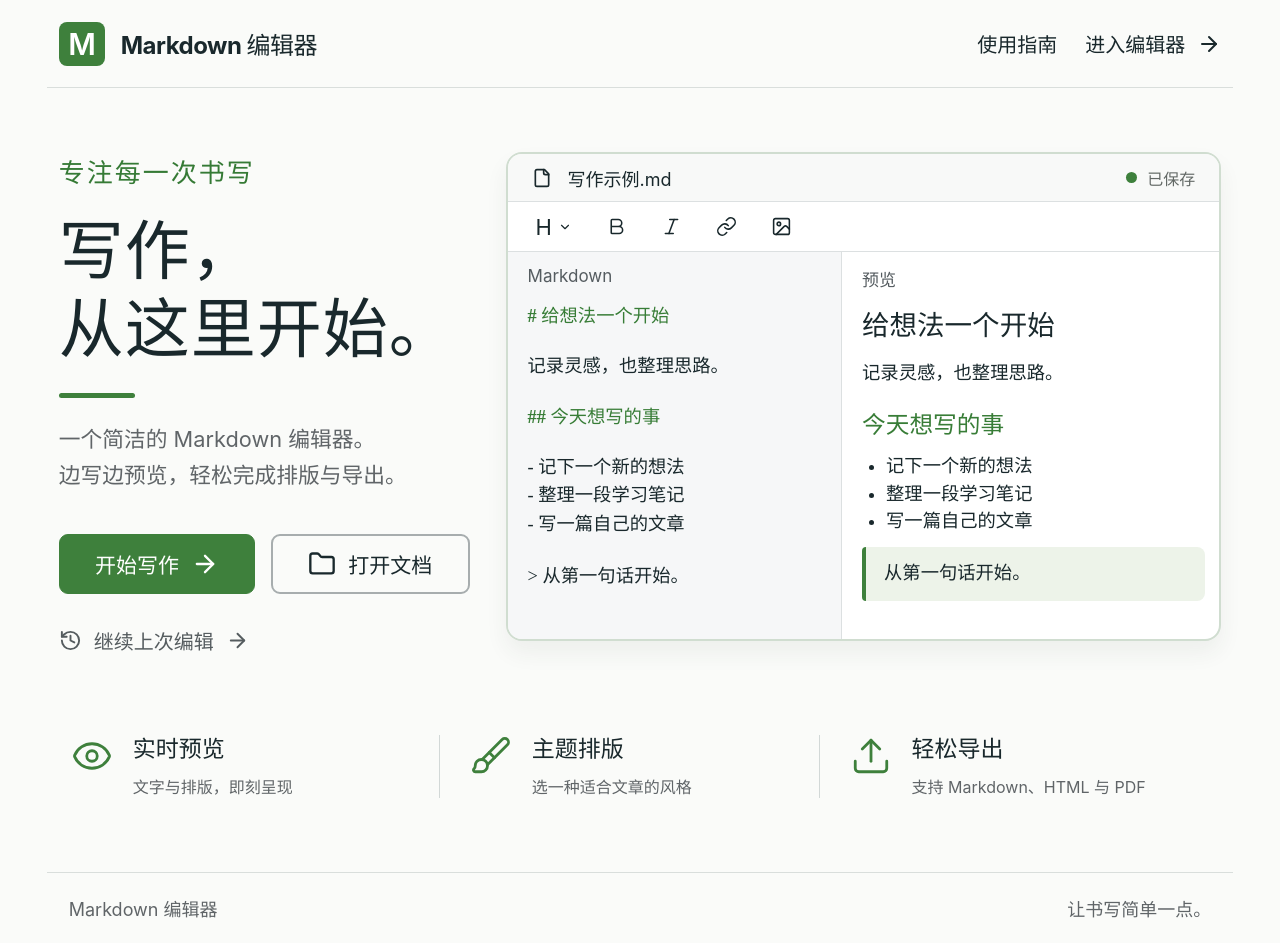
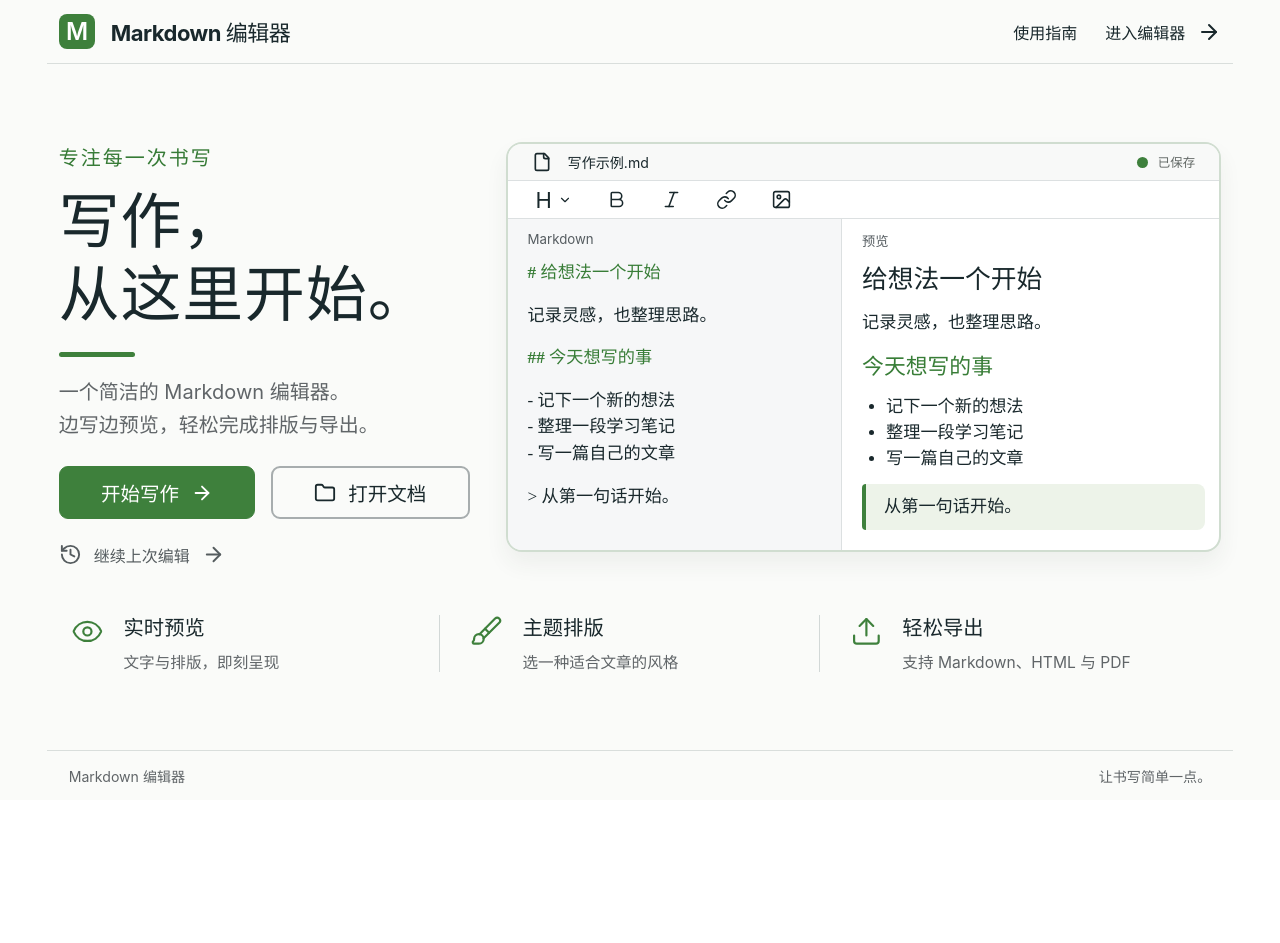
Before and after one commit to AI-Explorer-Lab/Markdown-Editor, a React (Vite) app: page / in a window 1280 px wide. After the commit the page ends 800 px from the top, so only its background shows below. Built offline with nearby package versions, Linux system fonts and the light colour scheme; no server answers.

Commit message:
Fit the homepage to desktop viewport height

```diff
--- a/src/home.css
+++ b/src/home.css
@@ -444,6 +444,112 @@
     font-size: 16px;
   }
 }
+/* Keep the desktop landing page within the available browser height. */
+@media (min-width: 1001px) {
+  .home-header {
+    height: clamp(60px, 8svh, 88px);
+  }
+  .home-brand {
+    font-size: clamp(22px, 2.73svh, 28px);
+  }
+  .home-mark {
+    width: clamp(34px, 4.5svh, 46px);
+    height: clamp(34px, 4.3svh, 44px);
+    font-size: clamp(24px, 2.93svh, 30px);
+  }
+  .home-nav button {
+    font-size: clamp(16px, 1.95svh, 20px);
+  }
+  .home-hero {
+    padding-block: clamp(16px, 4svh, 48px);
+  }
+  .home-eyebrow {
+    font-size: clamp(18px, 2.5svh, 26px);
+    margin-bottom: clamp(12px, 2svh, 24px);
+  }
+  .home-intro h1 {
+    font-size: clamp(42px, min(5.08vw, 7.6svh), 78px);
+  }
+  .home-accent {
+    margin-top: clamp(14px, 2.4svh, 24px);
+  }
+  .home-description {
+    font-size: clamp(16px, min(1.7vw, 2.5svh), 26px);
+    margin: clamp(14px, 2.4svh, 24px) 0 clamp(20px, 3svh, 32px);
+  }
+  .home-actions button {
+    height: clamp(48px, 6.6svh, 68px);
+    font-size: clamp(18px, min(1.63vw, 2.44svh), 25px);
+  }
+  .home-actions svg {
+    width: clamp(22px, 2.73svh, 28px);
+    height: clamp(22px, 2.73svh, 28px);
+  }
+  .home-resume {
+    font-size: clamp(16px, 1.95svh, 20px) !important;
+    margin-top: clamp(12px, 2svh, 24px);
+  }
+  .home-demo-header,
+  .home-demo-toolbar {
+    height: clamp(36px, 4.7svh, 48px);
+  }
+  .home-demo-header {
+    font-size: clamp(14px, 1.76svh, 18px);
+  }
+  .home-demo-saved {
+    font-size: clamp(12px, 1.56svh, 16px);
+  }
+  .home-demo-source,
+  .home-demo-preview {
+    padding-top: 12px;
+    padding-bottom: clamp(14px, 2.5svh, 26px);
+  }
+  .home-demo-label {
+    font-size: clamp(12px, 1.66svh, 17px);
+    margin-bottom: clamp(10px, 1.6svh, 16px);
+  }
+  .home-demo-code,
+  .home-demo-article {
+    font-size: clamp(13px, min(1.43vw, 2.15svh), 22px);
+  }
+  .home-demo-code p {
+    margin-bottom: clamp(10px, 2svh, 22px);
+  }
+  .home-demo-code p:last-child {
+    margin-top: clamp(12px, 2svh, 24px);
+  }
+  .home-demo-article h2 {
+    font-size: clamp(20px, min(2.15vw, 3.22svh), 33px);
+    margin-bottom: clamp(10px, 1.56svh, 16px);
+  }
+  .home-demo-article p {
+    margin-bottom: clamp(12px, 1.95svh, 20px);
+  }
+  .home-demo-article h3 {
+    font-size: clamp(18px, min(1.85vw, 2.73svh), 28px);
+  }
+  .home-demo-article blockquote {
+    padding-block: clamp(8px, 1.27svh, 13px);
+  }
+  .home-features {
+    padding-bottom: clamp(24px, 4svh, 42px);
+  }
+  .home-feature > svg {
+    width: clamp(30px, 4.1svh, 42px);
+    height: clamp(30px, 4.1svh, 42px);
+  }
+  .home-feature h2 {
+    font-size: clamp(18px, min(1.7vw, 2.54svh), 26px);
+  }
+  .home-feature p {
+    font-size: clamp(15px, min(1.3vw, 1.95svh), 20px);
+    white-space: normal;
+  }
+  .home-footer {
+    padding-block: clamp(12px, 1.8svh, 20px);
+    font-size: clamp(14px, 1.76svh, 18px);
+  }
+}
 @media (max-width: 1000px) {
   .home-hero {
     grid-template-columns: 1fr;
```
Also changed, not shown: 1 other file (tests, documents, lock files or other folders).
